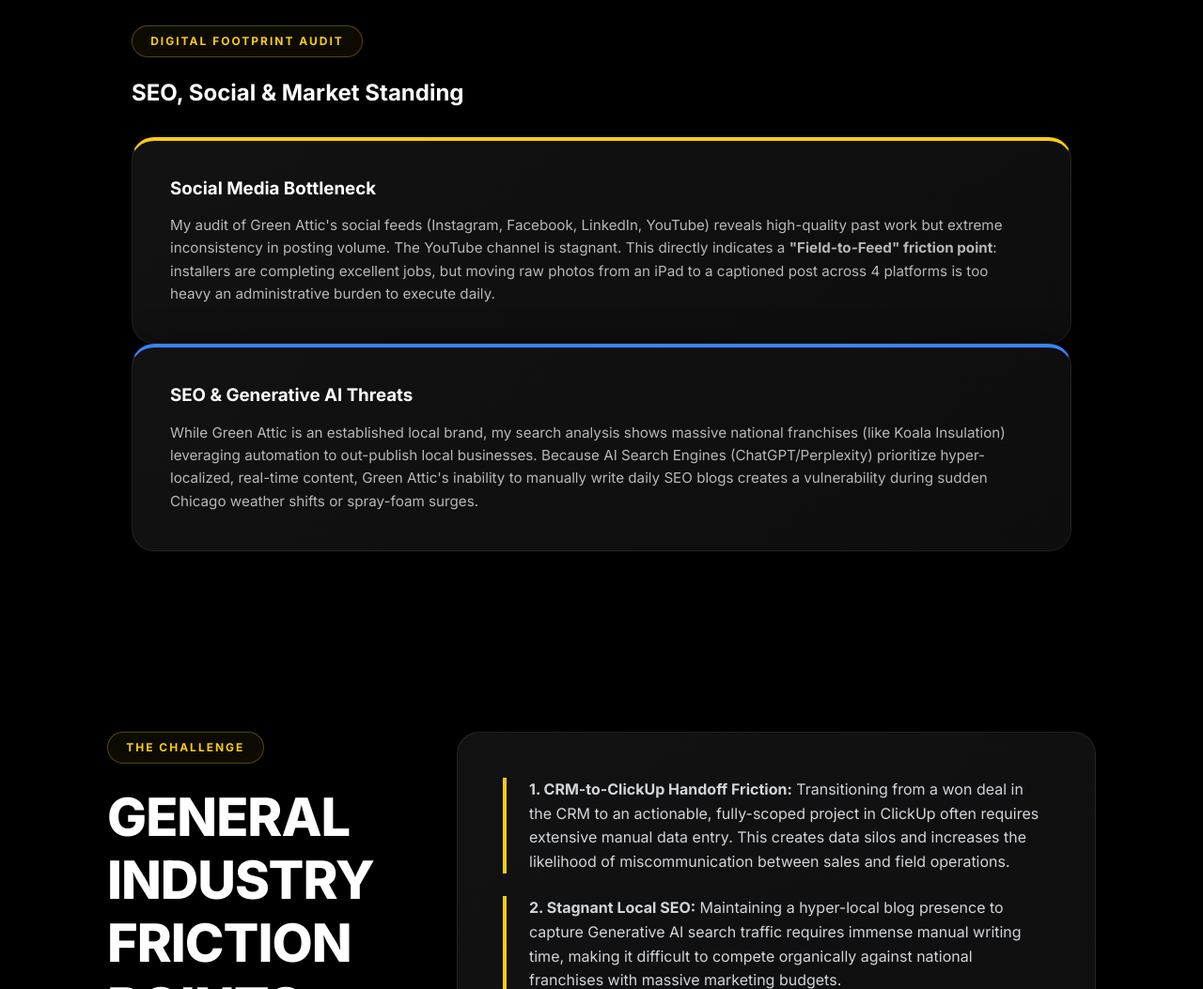
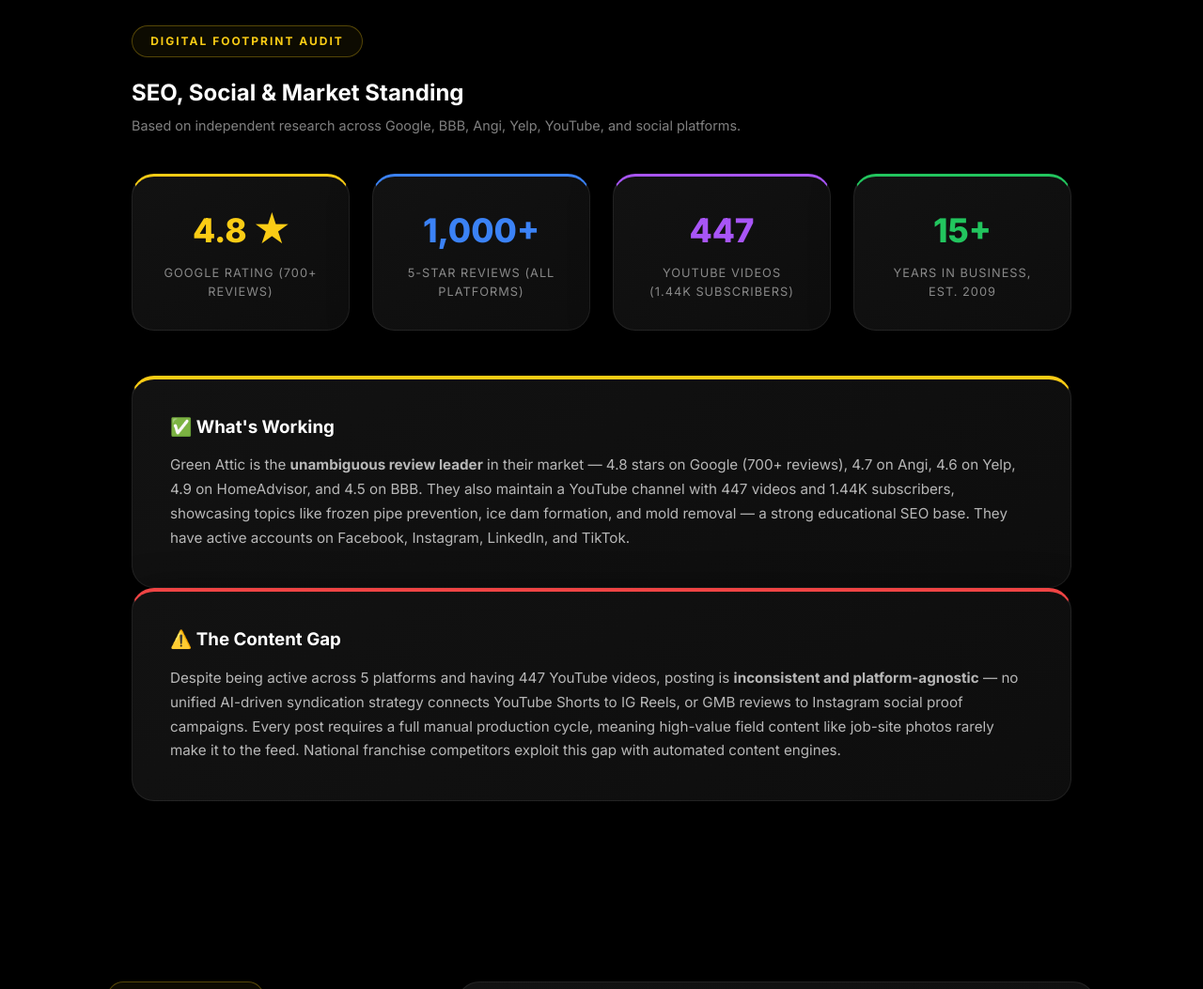
Before and after one commit to delapazbryon123/Portfolio, a plain HTML site: page green-attic-presentation.html in a window 1280 px wide. Shown: the part 2200-3253 px from the top of the page at 94% size. Drawn offline with Linux system fonts and the light colour scheme.

Commit message:
feat: overhaul digital footprint audit with real sourced research data

```diff
--- a/green-attic-presentation.html
+++ b/green-attic-presentation.html
@@ -210,18 +210,39 @@
         <section class="section-padding reveal">
             <div class="center" style="max-width: 1000px; margin: 0 auto; text-align: left;">
                 <span class="section-label text-yellow">DIGITAL FOOTPRINT AUDIT</span>
-                <h2 style="margin-bottom: 2rem;">SEO, Social &amp; Market Standing</h2>
+                <h2 style="margin-bottom: 0.5rem;">SEO, Social &amp; Market Standing</h2>
+                <p style="color: rgba(255,255,255,0.5); font-size: 0.9rem; margin-bottom: 2.5rem;">Based on independent research across Google, BBB, Angi, Yelp, YouTube, and social platforms.</p>
+
+                <div style="display: grid; grid-template-columns: repeat(auto-fit, minmax(220px, 1fr)); gap: 1.5rem; margin-bottom: 3rem;">
+                    <div class="glass-card" style="padding: 1.8rem; text-align: center; border-top: 3px solid #facc15;">
+                        <div style="font-size: 2.2rem; font-weight: 800; color: #facc15;">4.8 ★</div>
+                        <div style="font-size: 0.8rem; text-transform: uppercase; letter-spacing: 1px; color: rgba(255,255,255,0.5); margin-top: 0.5rem;">Google Rating (700+ Reviews)</div>
+                    </div>
+                    <div class="glass-card" style="padding: 1.8rem; text-align: center; border-top: 3px solid #3b82f6;">
+                        <div style="font-size: 2.2rem; font-weight: 800; color: #3b82f6;">1,000+</div>
+                        <div style="font-size: 0.8rem; text-transform: uppercase; letter-spacing: 1px; color: rgba(255,255,255,0.5); margin-top: 0.5rem;">5-Star Reviews (All Platforms)</div>
+                    </div>
+                    <div class="glass-card" style="padding: 1.8rem; text-align: center; border-top: 3px solid #a855f7;">
+                        <div style="font-size: 2.2rem; font-weight: 800; color: #a855f7;">447</div>
+                        <div style="font-size: 0.8rem; text-transform: uppercase; letter-spacing: 1px; color: rgba(255,255,255,0.5); margin-top: 0.5rem;">YouTube Videos (1.44K Subscribers)</div>
+                    </div>
+                    <div class="glass-card" style="padding: 1.8rem; text-align: center; border-top: 3px solid #22c55e;">
+                        <div style="font-size: 2.2rem; font-weight: 800; color: #22c55e;">15+</div>
+                        <div style="font-size: 0.8rem; text-transform: uppercase; letter-spacing: 1px; color: rgba(255,255,255,0.5); margin-top: 0.5rem;">Years in Business, Est. 2009</div>
+                    </div>
+                </div>
+
                 <div class="comparison-grid" style="margin-top: 0;">
-                    <div class="glass-card hover-lift" style="padding: 2.5rem; border-top: 4px solid var(--accent-yellow);">
-                        <h3 style="margin-bottom: 1rem; color: #fff;">Social Media Bottleneck</h3>
-                        <p style="color: rgba(255,255,255,0.7); line-height: 1.6; font-size: 0.95rem;">
-                            My audit of Green Attic's social feeds (Instagram, Facebook, LinkedIn, YouTube) reveals high-quality past work but extreme inconsistency in posting volume. The YouTube channel is stagnant. This directly indicates a <strong>"Field-to-Feed" friction point</strong>: installers are completing excellent jobs, but moving raw photos from an iPad to a captioned post across 4 platforms is too heavy an administrative burden to execute daily.
+                    <div class="glass-card hover-lift" style="padding: 2.5rem; border-top: 4px solid #facc15;">
+                        <h3 style="margin-bottom: 1rem; color: #fff;">✅ What's Working</h3>
+                        <p style="color: rgba(255,255,255,0.7); line-height: 1.7; font-size: 0.95rem;">
+                            Green Attic is the <strong>unambiguous review leader</strong> in their market — 4.8 stars on Google (700+ reviews), 4.7 on Angi, 4.6 on Yelp, 4.9 on HomeAdvisor, and 4.5 on BBB. They also maintain a YouTube channel with 447 videos and 1.44K subscribers, showcasing topics like frozen pipe prevention, ice dam formation, and mold removal — a strong educational SEO base. They have active accounts on Facebook, Instagram, LinkedIn, and TikTok.
                         </p>
                     </div>
-                    <div class="glass-card hover-lift" style="padding: 2.5rem; border-top: 4px solid #3b82f6;">
-                        <h3 style="margin-bottom: 1rem; color: #fff;">SEO &amp; Generative AI Threats</h3>
-                        <p style="color: rgba(255,255,255,0.7); line-height: 1.6; font-size: 0.95rem;">
-                            While Green Attic is an established local brand, my search analysis shows massive national franchises (like Koala Insulation) leveraging automation to out-publish local businesses. Because AI Search Engines (ChatGPT/Perplexity) prioritize hyper-localized, real-time content, Green Attic's inability to manually write daily SEO blogs creates a vulnerability during sudden Chicago weather shifts or spray-foam surges.
+                    <div class="glass-card hover-lift" style="padding: 2.5rem; border-top: 4px solid #ef4444;">
+                        <h3 style="margin-bottom: 1rem; color: #fff;">⚠️ The Content Gap</h3>
+                        <p style="color: rgba(255,255,255,0.7); line-height: 1.7; font-size: 0.95rem;">
+                            Despite being active across 5 platforms and having 447 YouTube videos, posting is <strong>inconsistent and platform-agnostic</strong> — no unified AI-driven syndication strategy connects YouTube Shorts to IG Reels, or GMB reviews to Instagram social proof campaigns. Every post requires a full manual production cycle, meaning high-value field content like job-site photos rarely make it to the feed. National franchise competitors exploit this gap with automated content engines.
                         </p>
                     </div>
                 </div>
```
